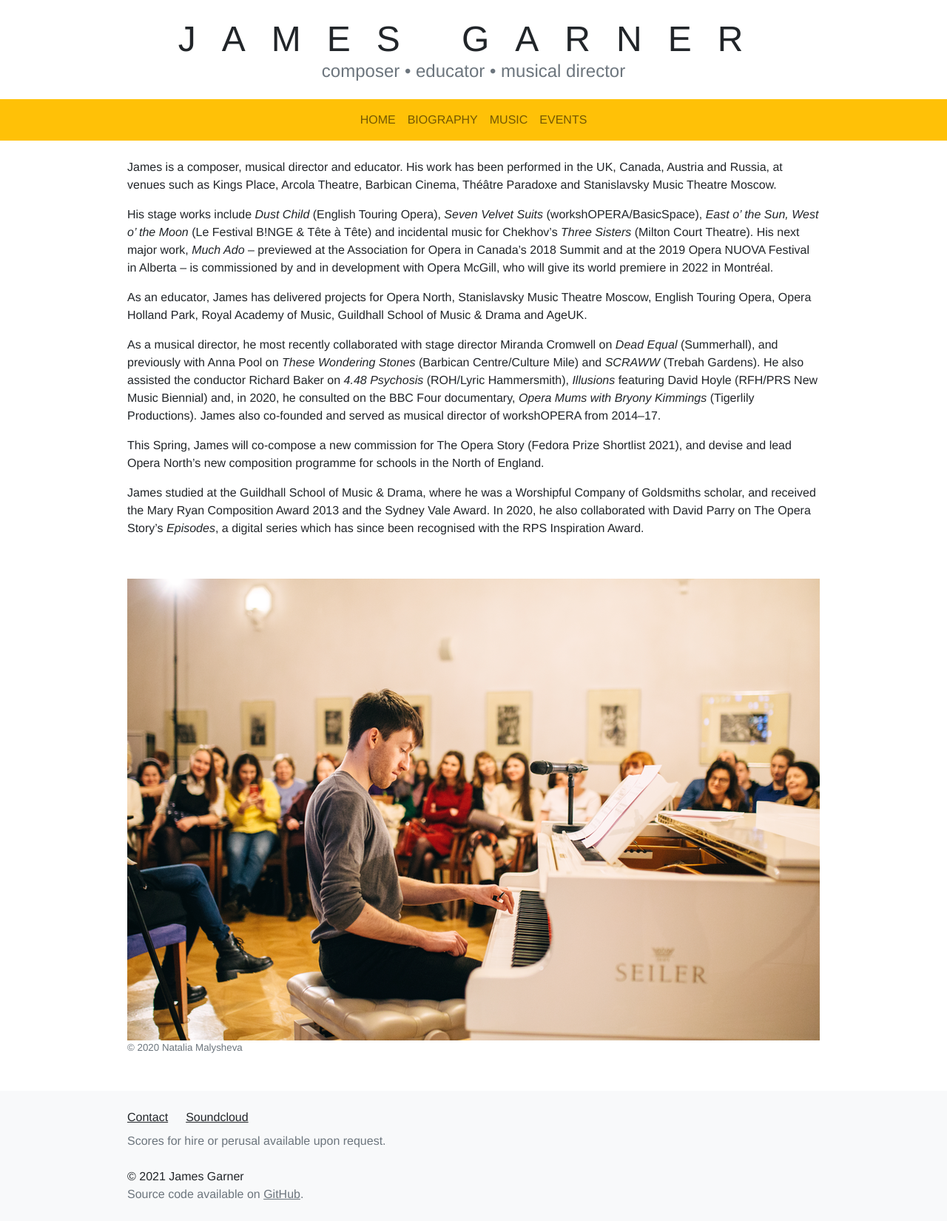
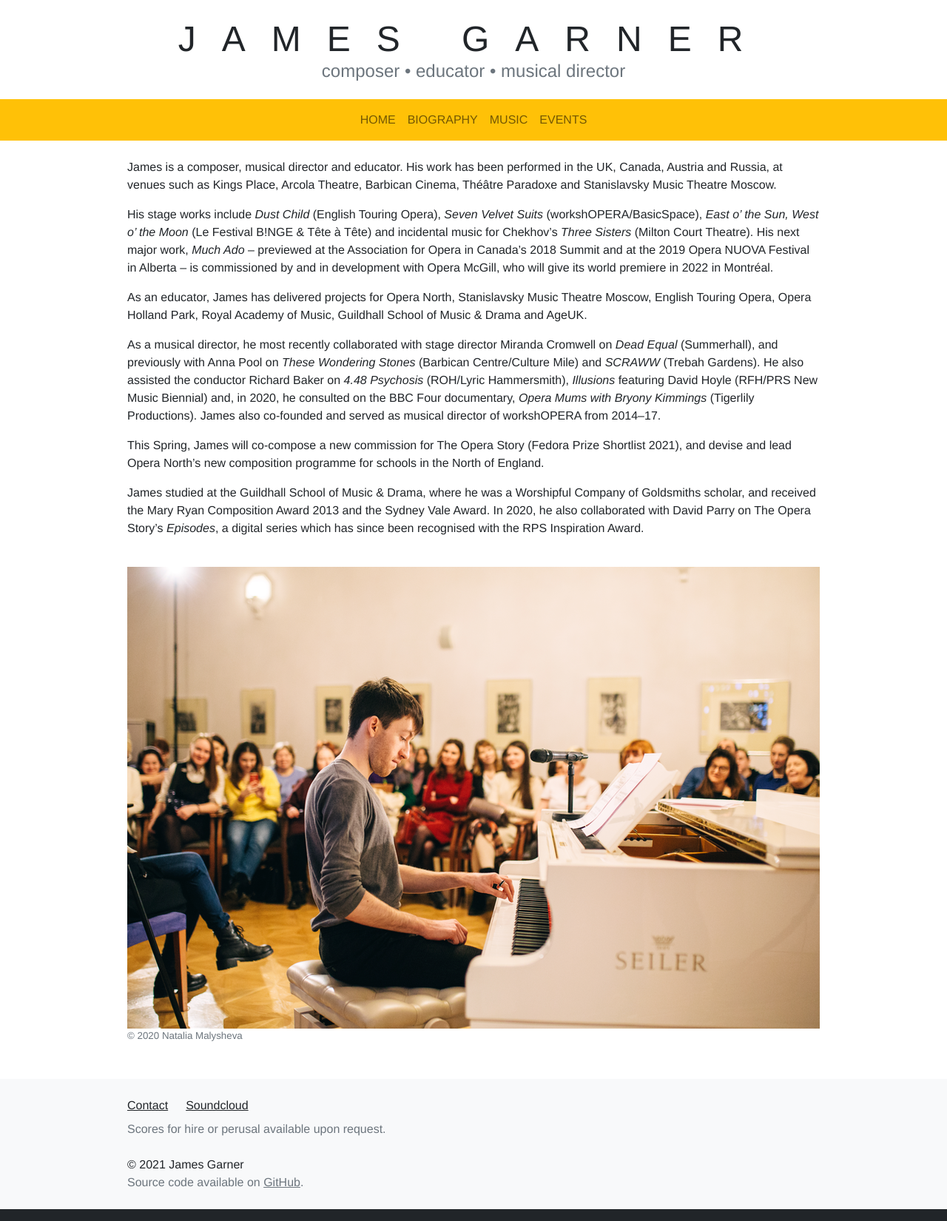
Before and after one commit to jamesgarnercomposer/jamesgarnercomposer.co.uk, a Jekyll site: the page built from biography.md, in a window 1280 px wide. Shown: the whole page at 74% size. Built offline with Jekyll 4.4.1, drawn with Linux system fonts in a browser that asks for light colours.

Commit message:
Fix line break

```diff
--- a/biography.md
+++ b/biography.md
@@ -12,8 +12,7 @@ As a musical director, he most recently collaborated with stage director Miranda
 
 This Spring, James will co-compose a new commission for The Opera Story (Fedora Prize Shortlist 2021), and devise and lead Opera North’s new composition programme for schools in the North of England.
 
-James studied at the Guildhall School of Music & Drama, where he was a Worshipful Company of Goldsmiths scholar, and received the Mary Ryan Composition Award 2013 and the Sydney Vale Award. In 2020, he also collaborated with David Parry on The Opera Story’s _Episodes_, a digital series which has since been recognised with the RPS Inspiration Award.
-
+James studied at the Guildhall School of Music & Drama, where he was a Worshipful Company of Goldsmiths scholar, and received the Mary Ryan Composition Award 2013 and the Sydney Vale Award. In 2020, he also collaborated with David Parry on The Opera Story’s _Episodes_, a digital series which has since been recognised with the RPS Inspiration Award.\
 <br>
 
 ![James Garner performing at the piano]({{ "/assets/images/biography_photo.png" | relative_url }})
```
